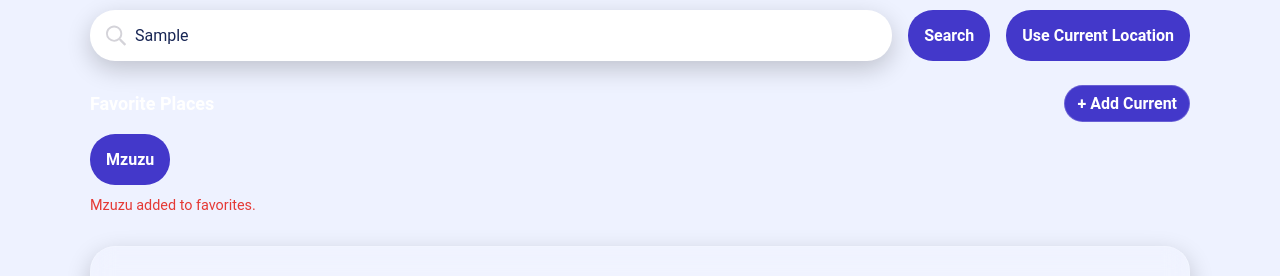
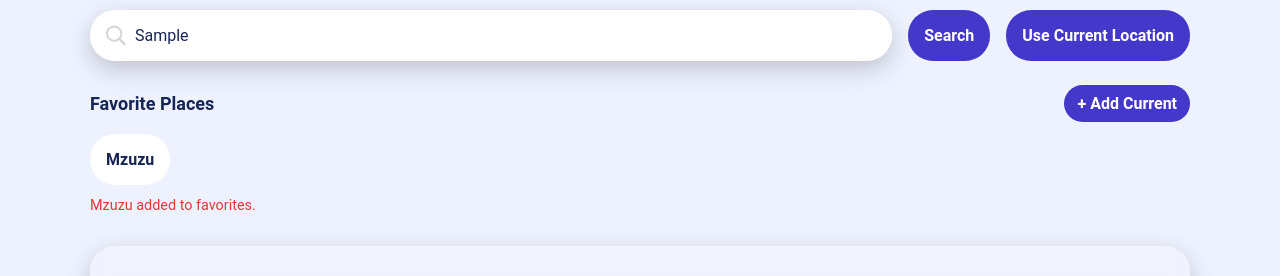
Before and after one commit to MedsonKasese/SkyCast, a plain HTML site: page index.html in a window 1280 px wide. Both pictures are taken after typing "Sample" into the empty fields and a click on the button "+ Add Current". Shown: the part 192-468 px from the top of the page. Drawn offline with nearby package versions, Linux system fonts and the light colour scheme; no server answers.

Commit message:
fix: improve light theme favorites contrast

```diff
--- a/css/layout.css
+++ b/css/layout.css
@@ -220,3 +220,24 @@ container
   white-space: nowrap;
   cursor: pointer;
 }
+
+
+/* Theme-aware favorites styles: avoid white-on-light text in light mode. */
+:root[data-theme="light"] .favorites-header h3 {
+  color: var(--text-primary);
+}
+
+:root[data-theme="light"] .favorite-chip {
+  background: var(--surface-color);
+  border-color: var(--border-color);
+  color: var(--text-primary);
+}
+
+:root[data-theme="light"] #add-favorite-btn {
+  color: var(--white);
+  border-color: transparent;
+}
+
+:root[data-theme="light"] .notifications-panel {
+  border-color: var(--border-color);
+}
```
